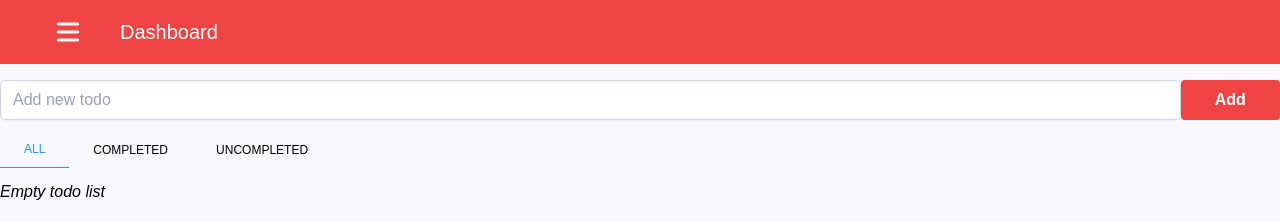
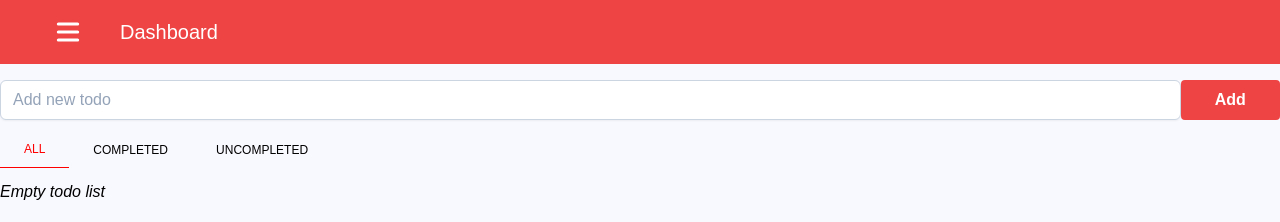
Before and after one commit to nguyenkhoi2806/vuejs-todo, a Vue app: page / in a window 1280 px wide. Shown: the top 222 px of the page. Built offline with nearby package versions, Linux system fonts and the light colour scheme; what tw-elements would draw is missing.

Commit message:
update theme setting

```diff
--- a/src/views/Todo/Todo.vue
+++ b/src/views/Todo/Todo.vue
@@ -188,6 +188,9 @@ export default defineComponent({
           :class="{
             'todo-status--active': status.value == filterActive,
           }"
+          :style="{
+            '--color-active': themeSelected.name.toLocaleLowerCase(),
+          }"
           :onclick="() => onChangeFilter(status.value)"
         >
           {{ status.label }}
--- a/src/views/Todo/todo.scss
+++ b/src/views/Todo/todo.scss
@@ -16,8 +16,8 @@
 
   &-status {
     &--active {
-      border-bottom: 1px solid $primary-color;
-      color: $primary-color;
+      border-bottom: 1px solid var(--color-active);
+      color: var(--color-active);
     }
   }
 
```
